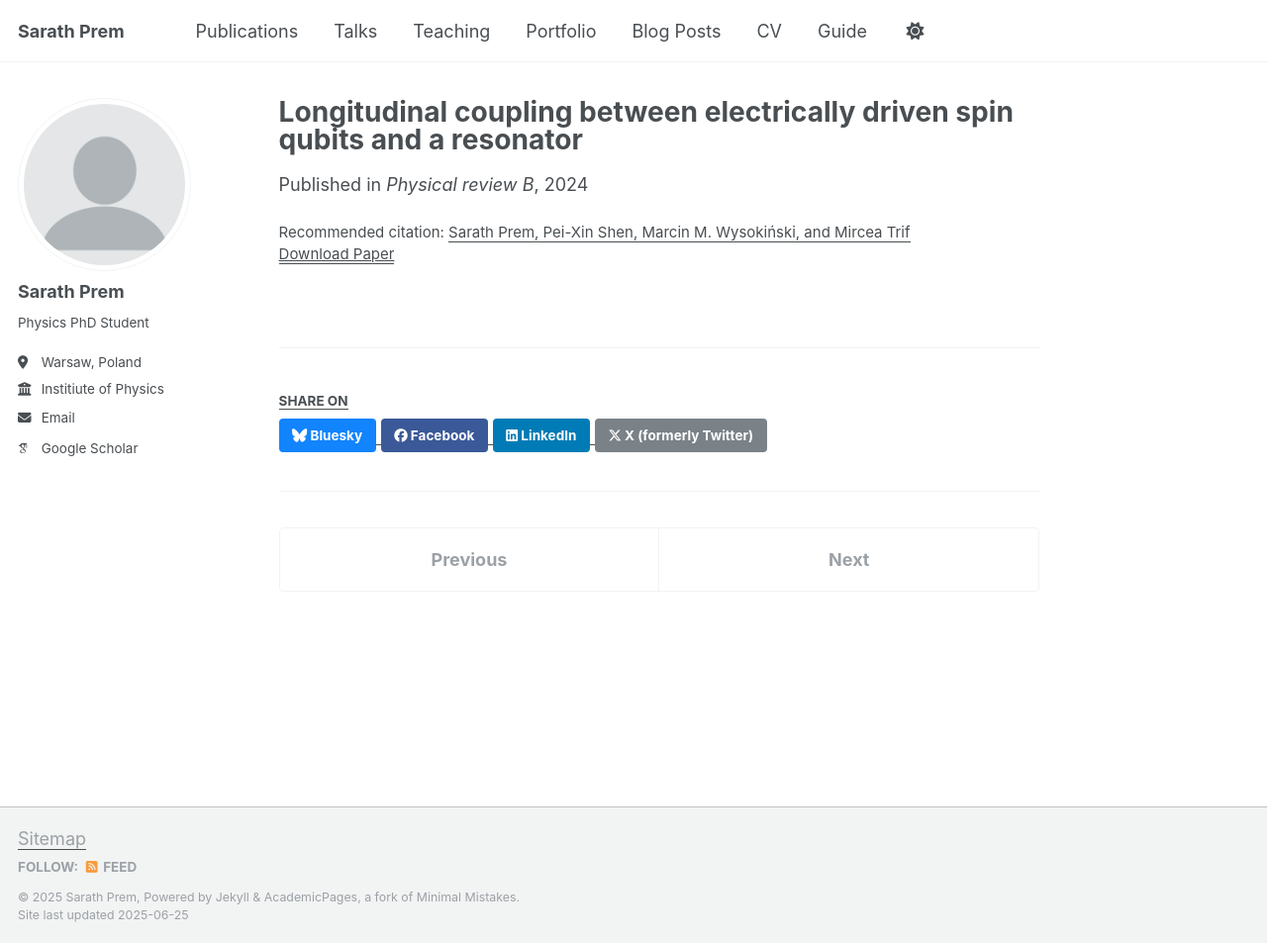
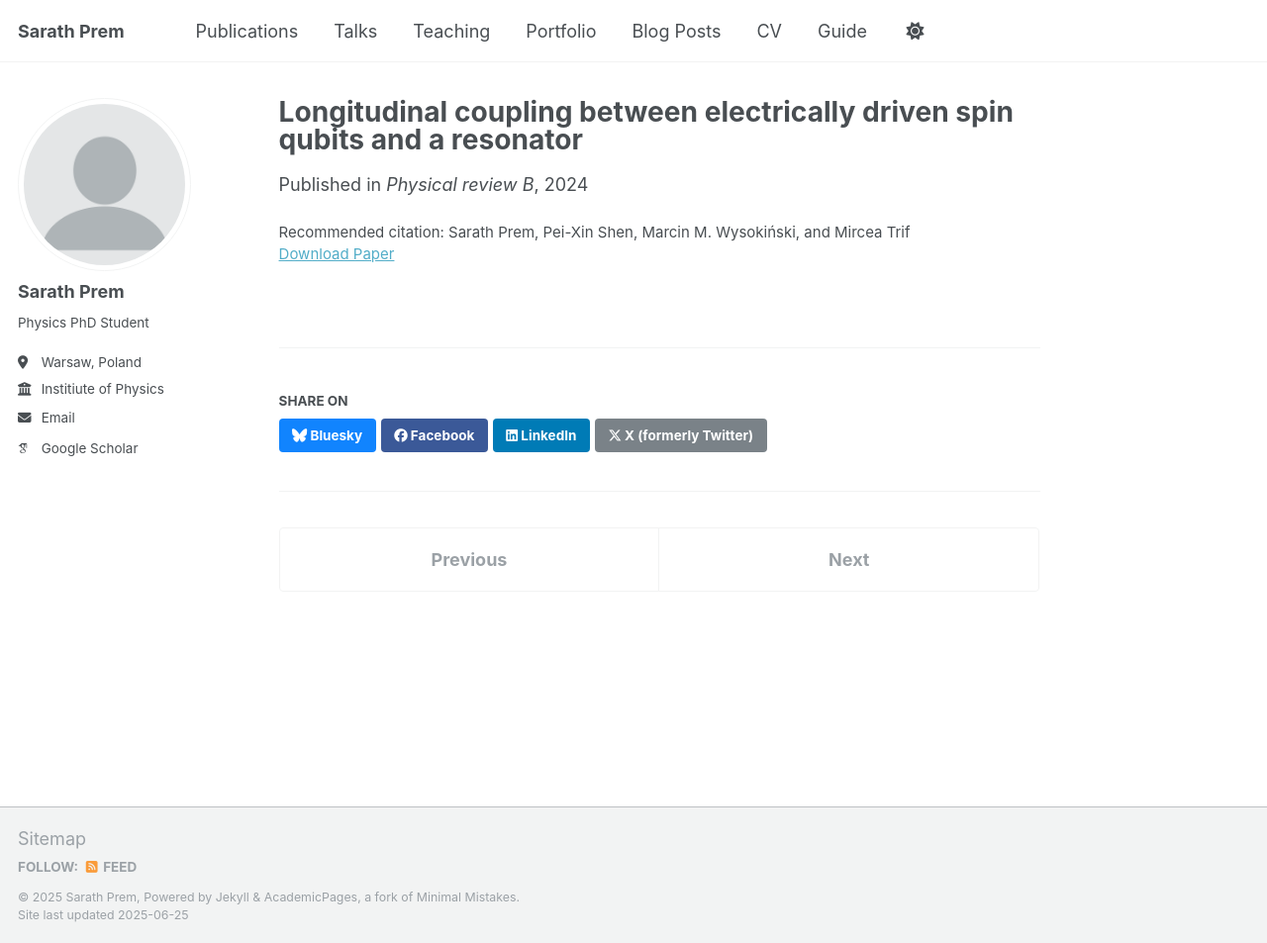
Before and after one commit to Sarath-Prem/Sarath-Prem.github.io, a Jekyll site: the page built from _publications/2009-10-01-paper-title-number-1.md, in a window 1280 px wide and 953 px high. Shown: the whole window at 99% size. Built offline with Jekyll 4.4.1, drawn with Linux system fonts in a browser that asks for light colours; some web fonts are replaced.

```diff
--- a/_publications/2009-10-01-paper-title-number-1.md
+++ b/_publications/2009-10-01-paper-title-number-1.md
@@ -9,5 +9,5 @@ venue: 'Physical review B'
 #slidesurl: 'http://academicpages.github.io/files/slides1.pdf'
 paperurl: 'https://journals.aps.org/prb/abstract/10.1103/PhysRevB.109.155304'
 #bibtexurl: 'http://academicpages.github.io/files/BiBTeX_Longitudinal coupling between electrically driven spin qubits and a resonator.bib'
-citation: '<u>Sarath Prem<u>, Pei-Xin Shen, Marcin M. Wysokiński, and Mircea Trif'
+citation: 'Sarath Prem, Pei-Xin Shen, Marcin M. Wysokiński, and Mircea Trif'
 ---
```
